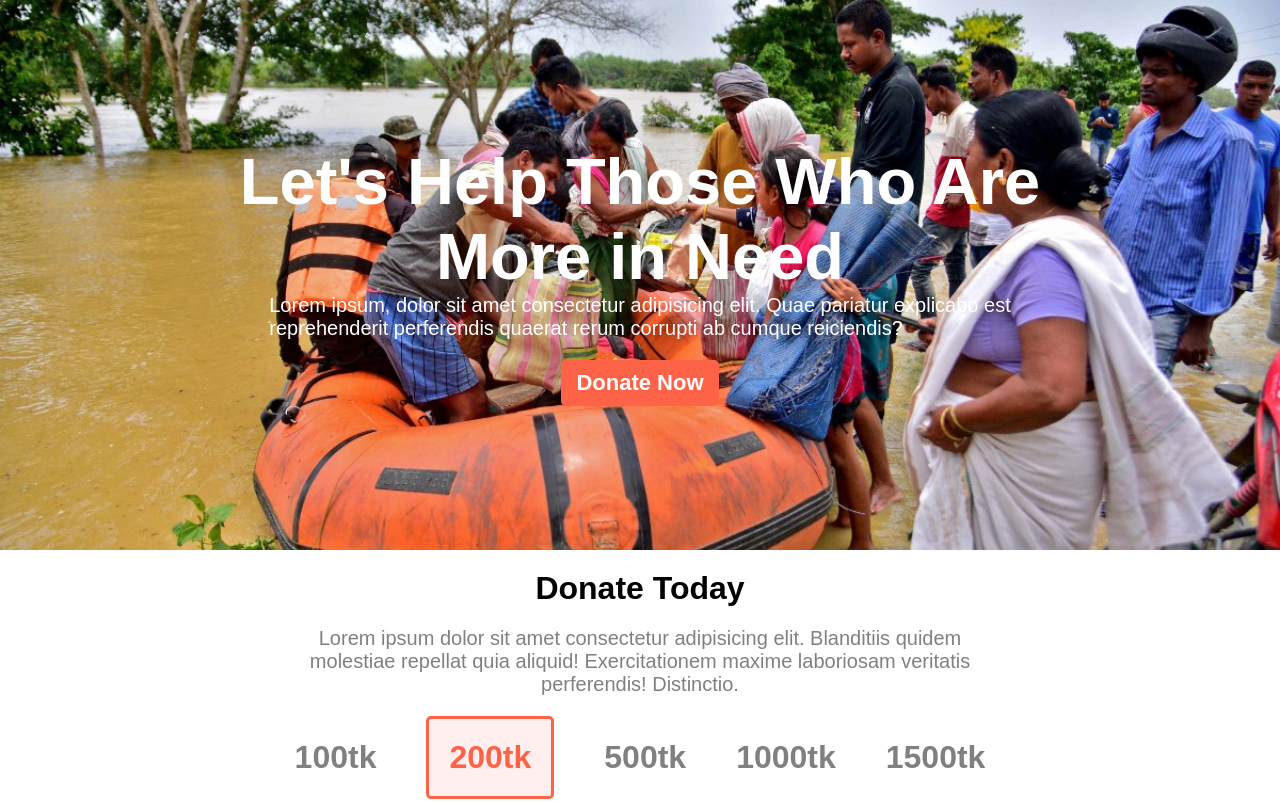
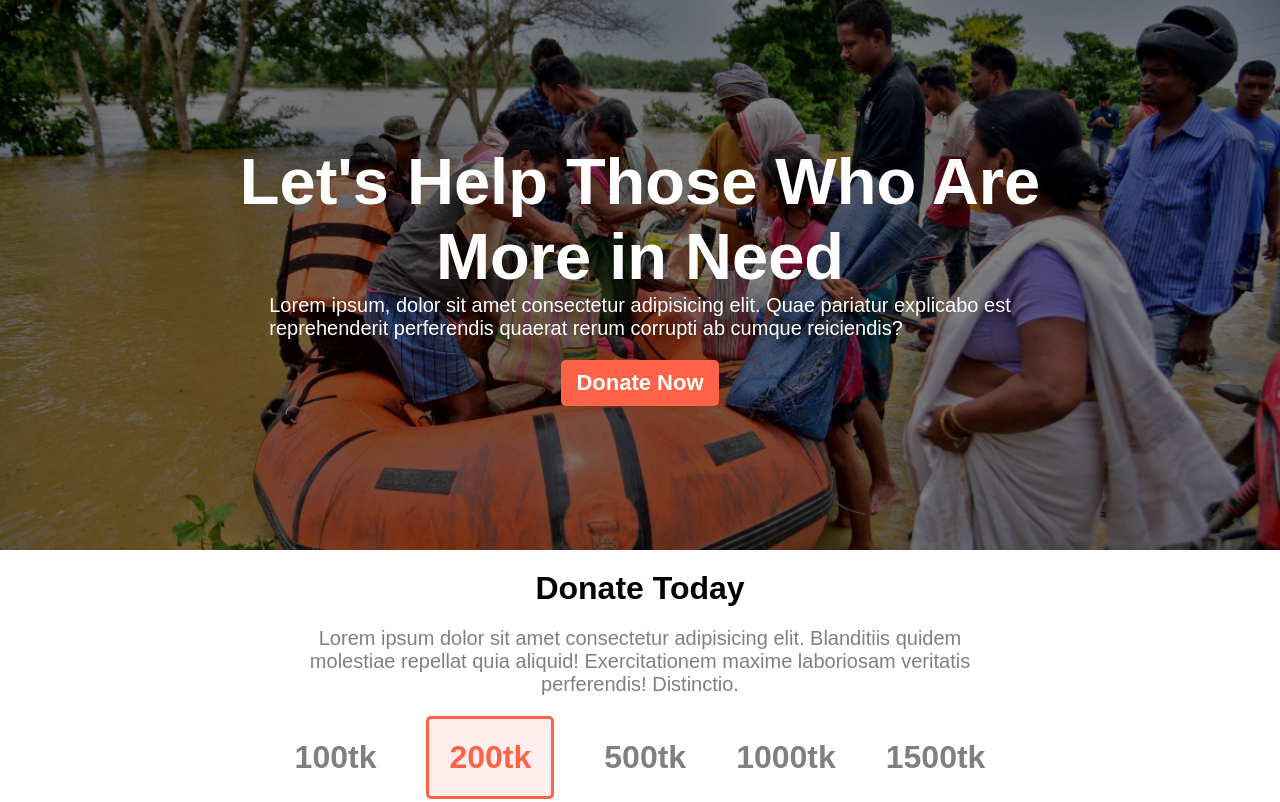
Before and after one commit to Suvrodev/Donate-Today, a plain HTML site: page index.html in a window 1280 px wide. Shown: the top 802 px of the page. Drawn offline with Linux system fonts and the light colour scheme.

Commit message:
Overlay Added

```diff
--- a/Style/indexstyle.css
+++ b/Style/indexstyle.css
@@ -22,18 +22,22 @@
     background-image: url('../Assets/images/donation5.jpg');
     background-size: cover;
     background-position: center;
-    opacity: 0.;
+    opacity: 1;
+}
+.Banner_Content{
     height: 550px;
     display: flex;
     flex-direction: column;
     align-items: center;
     justify-content: center;
+    background-color: rgba(0,0,0,0.5);
 }
 
 .banner_Title{
     text-align: center;
     color: white;
     font-size: 65px;
+
 }
 .banner_Text{
     color: white;
--- a/index.html
+++ b/index.html
@@ -15,9 +15,11 @@
     <div class="Container">
         <header class="header">
             <div class="Banner">
-                <h1 class="banner_Title">Let's Help Those Who Are <br> More in Need</h1>
-                <p class="banner_Text">Lorem ipsum, dolor sit amet consectetur adipisicing elit. Quae pariatur explicabo est <br> reprehenderit perferendis quaerat rerum corrupti ab cumque reiciendis?</p>
-                <button class="btn_primary">Donate Now</button>
+                <div class="Banner_Content">
+                    <h1 class="banner_Title">Let's Help Those Who Are <br> More in Need</h1>
+                    <p class="banner_Text">Lorem ipsum, dolor sit amet consectetur adipisicing elit. Quae pariatur explicabo est <br> reprehenderit perferendis quaerat rerum corrupti ab cumque reiciendis?</p>
+                    <button class="btn_primary">Donate Now</button>
+                </div>
             </div>
         </header>
 
```
